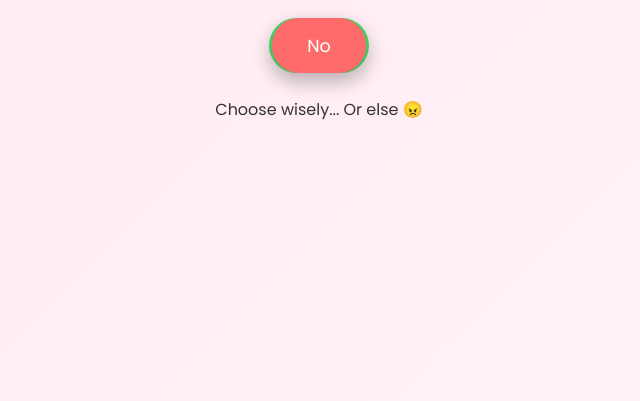
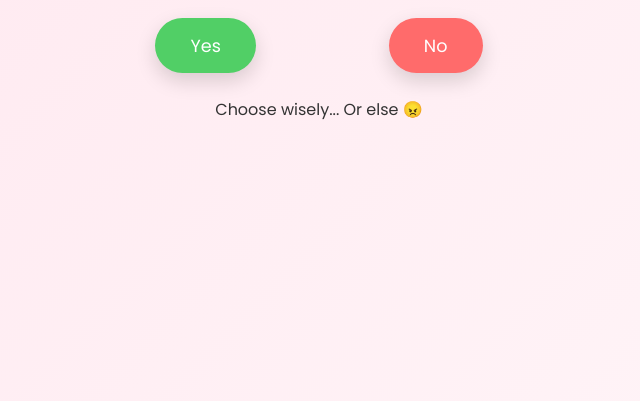
Before and after one commit to justwin02/valentine, a website: page public/index.html in a window 1280 px wide. Shown: the part 399-800 px from the top of the page, without its empty margins (321-961 px from the left). Drawn offline with Linux system fonts and the light colour scheme.

Commit message:
prevent "No." button from affecting layout when mouse hover

```diff
--- a/public/css/styles.css
+++ b/public/css/styles.css
@@ -46,7 +46,7 @@ button {
 
 .buttons {
     display: flex;
-    justify-content: center;
+    justify-content: space-around;
     gap: 1.5rem;
     margin-bottom: 1.5rem;
 }
@@ -71,7 +71,7 @@ button {
 .btn.no {
     background-color: #ff6b6b;
     color: #fff;
-    position: absolute;
+    position: relative;
 }
 
 .btn.no:hover {
```
Also changed, not shown: public/js/home.js (indentation only).
